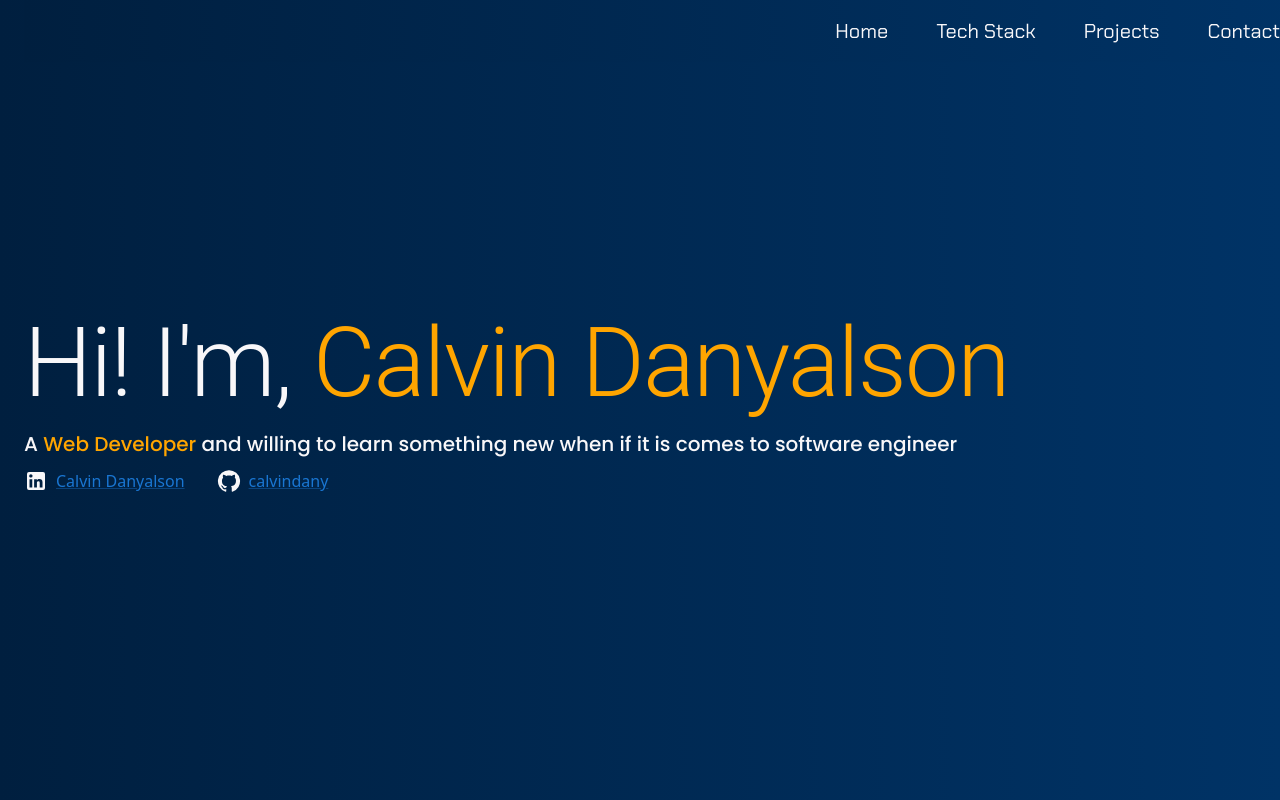
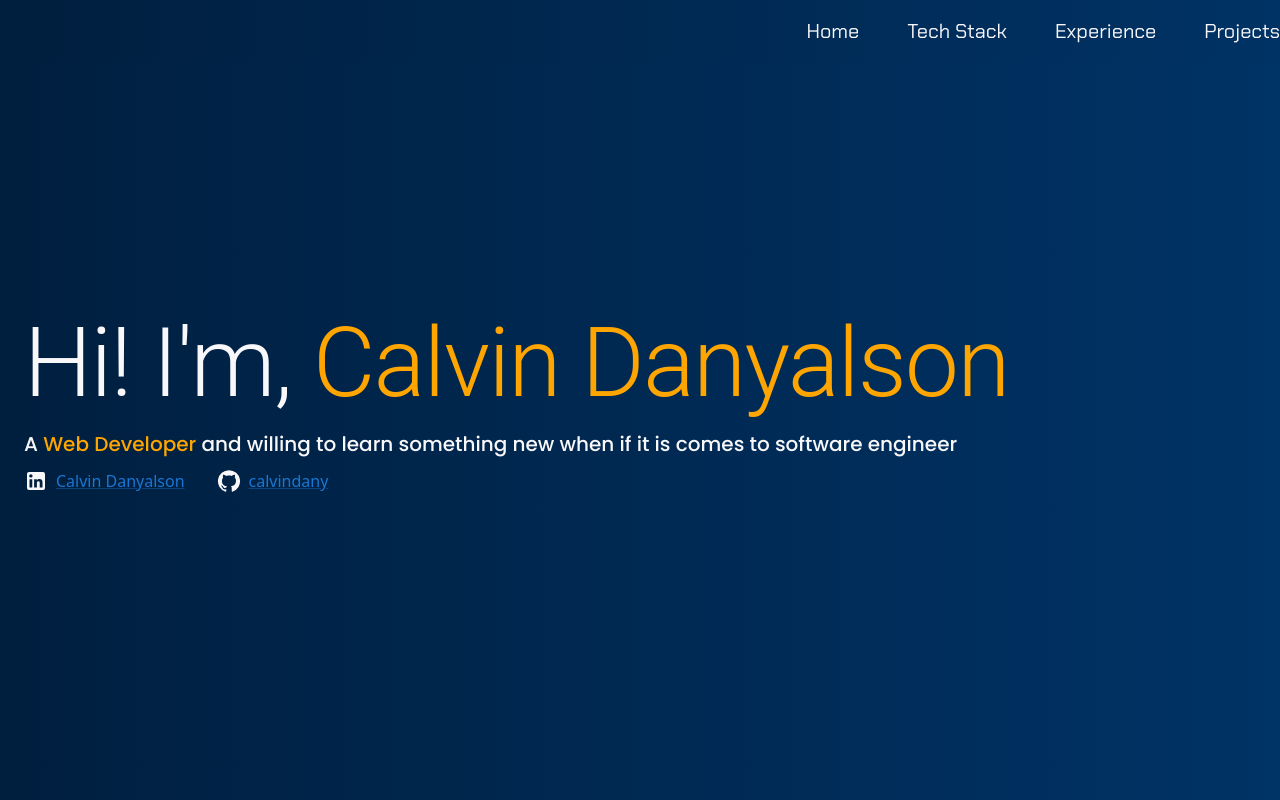
Before and after one commit to calvindany/portofolio-2024, a Next.js app: page / in a window 1280 px wide. Shown: the top 800 px of the page. Built offline with nearby package versions, Linux system fonts and the light colour scheme.

Commit message:
added: new navigation and remove contacts

```diff
--- a/src/datas/Navigation.js
+++ b/src/datas/Navigation.js
@@ -8,12 +8,12 @@ const Navigation = [
     url: "/#techskills",
   },
   {
+    name: "Experience",
+    url: "/#experience",
+  },
+  {
     name: "Projects",
     url: "/#projects",
-  },
-  {
-    name: "Contact",
-    url: "#",
   },
 ];
 
```
